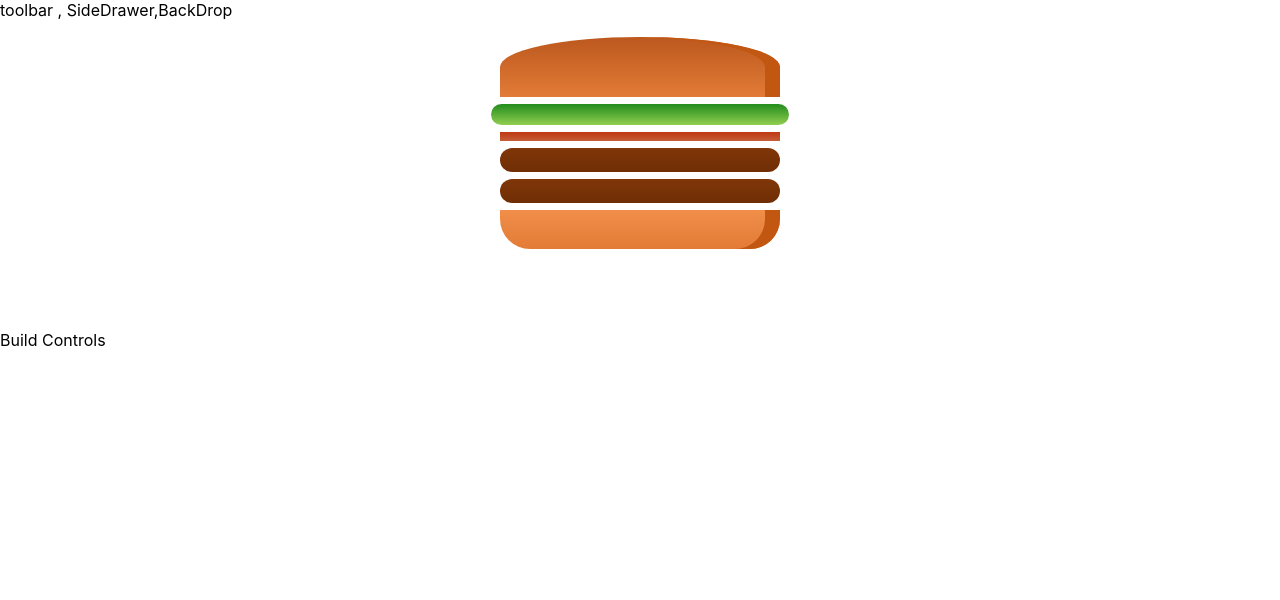
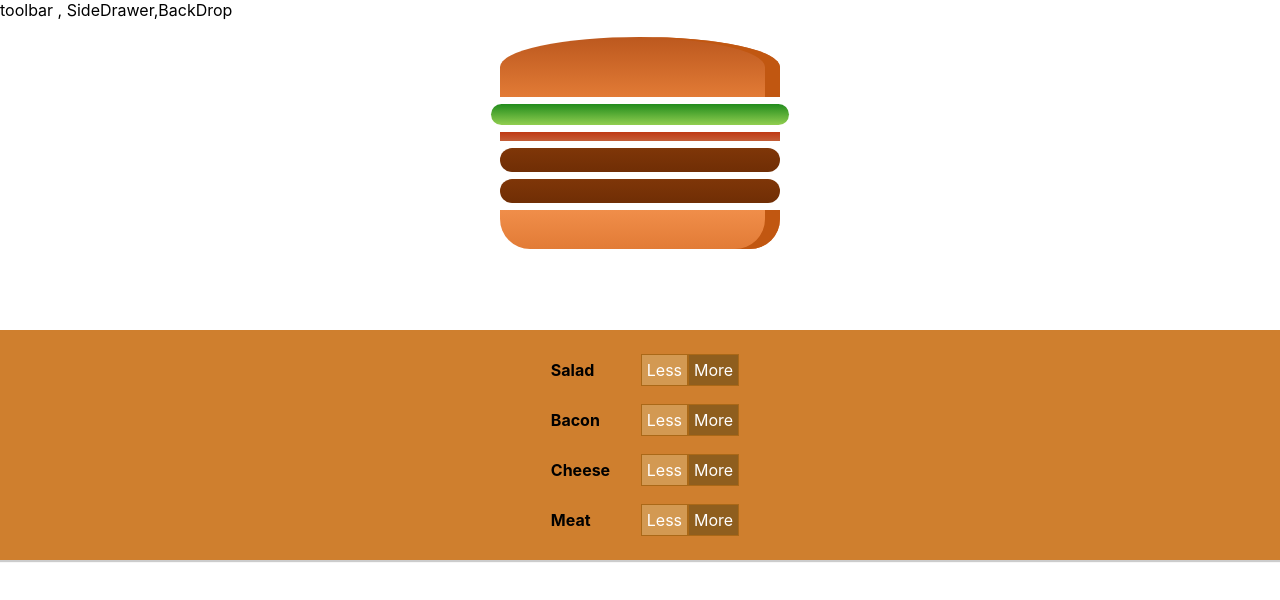
Before and after one commit to Abdelrahman-Abdallah/BurgerBuilder, a React (Create React App) app: page / in a window 1280 px wide. Shown: the top 600 px of the page. Built offline with nearby package versions, Linux system fonts and the light colour scheme.

Commit message:
adding build controls

```diff
--- /dev/null
+++ b/src/components/Burger/BuildControls/BuildControl/BuildControl.js
@@ -0,0 +1,13 @@
+import React from "react";
+import classes from "./BuildControl.module.css";
+const BuildControl = (props) => {
+  return (
+    <div className={classes.BuildControl}>
+      <div className={classes.Label}>{props.label}</div>
+      <button className={classes.Less}>Less</button>
+      <button className={classes.More}>More</button>
+    </div>
+  );
+};
+
+export default BuildControl;
--- /dev/null
+++ b/src/components/Burger/BuildControls/BuildControl/BuildControl.module.css
@@ -0,0 +1,61 @@
+.BuildControl {
+  display: flex;
+  justify-content: space-between;
+  align-items: center;
+  margin: 5px 0;
+}
+
+.BuildControl button {
+  display: block;
+  font: inherit;
+  padding: 5px;
+  margin: 2px 0;
+  border: 1px solid #aa6817;
+  cursor: pointer;
+  outline: none;
+}
+
+.BuildControl button:disabled {
+  background-color: #ac9980;
+  border: 1px solid #7e7365;
+  color: #ccc;
+  cursor: default;
+}
+
+.BuildControl button:hover:disabled {
+  background-color: #ac9980;
+  color: #ccc;
+  cursor: not-allowed;
+}
+
+.Label {
+  padding: 10px;
+  font-weight: bold;
+  width: 80px;
+}
+
+.BuildControl .Less {
+  background-color: #d39952;
+  color: white;
+}
+
+.BuildControl .Less .Disabled {
+  cursor: not-allowed;
+}
+
+.BuildControl .More {
+  background-color: #8f5e1e;
+  color: white;
+}
+
+.BuildControl .Less:hover,
+.BuildControl .Less:active {
+  background-color: #daa972;
+  color: white;
+}
+
+.BuildControl .More:hover,
+.BuildControl .More:active {
+  background-color: #99703f;
+  color: white;
+}
--- /dev/null
+++ b/src/components/Burger/BuildControls/BuildControls.js
@@ -0,0 +1,26 @@
+import React from "react";
+import classes from "./BuildControls.module.css";
+import BuildControl from "./BuildControl/BuildControl";
+const controls = [
+  { label: "Salad", type: "salad" },
+  { label: "Bacon", type: "bacon" },
+  { label: "Cheese", type: "cheese" },
+  { label: "Meat", type: "meat" },
+];
+const BuildControls = (props) => {
+  return (
+    <div className={classes.BuildControls}>
+      {controls.map((control) => {
+        return (
+          <BuildControl
+            label={control.label}
+            type={control.type}
+            key={control.label}
+          />
+        );
+      })}
+    </div>
+  );
+};
+
+export default BuildControls;
--- /dev/null
+++ b/src/components/Burger/BuildControls/BuildControls.module.css
@@ -0,0 +1,10 @@
+.BuildControls {
+  width: 100%;
+  background-color: #cf7f2e;
+  display: flex;
+  flex-direction: column;
+  align-items: center;
+  box-shadow: 0 2px 1px #ccc;
+  margin: auto;
+  padding: 15px 0;
+}
--- a/src/containers/BurgerBuilder/BurgerBuilder.js
+++ b/src/containers/BurgerBuilder/BurgerBuilder.js
@@ -1,6 +1,7 @@
 import React from "react";
 import Aux from "../../hoc/Auxiliary";
 import Burger from "../../components/Burger/Burger";
+import BuildControls from "../../components/Burger/BuildControls/BuildControls";
 
 class BurgerBuilder extends React.Component {
   state = {
@@ -17,7 +18,9 @@
         <div>
           <Burger ingredients={this.state.ingredients} />
         </div>
-        <div>Build Controls</div>
+        <div>
+          <BuildControls />
+        </div>
       </Aux>
     );
   }
```
